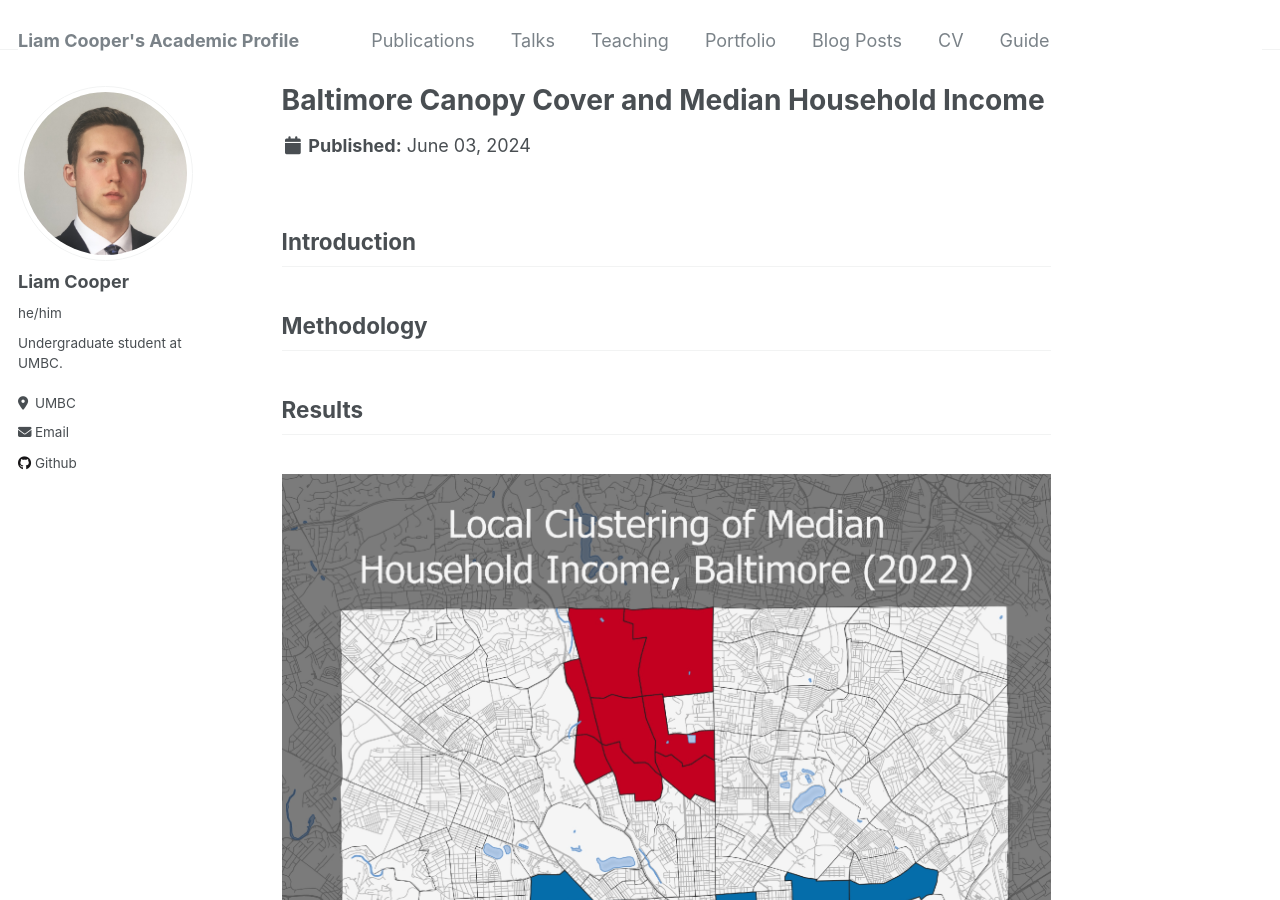
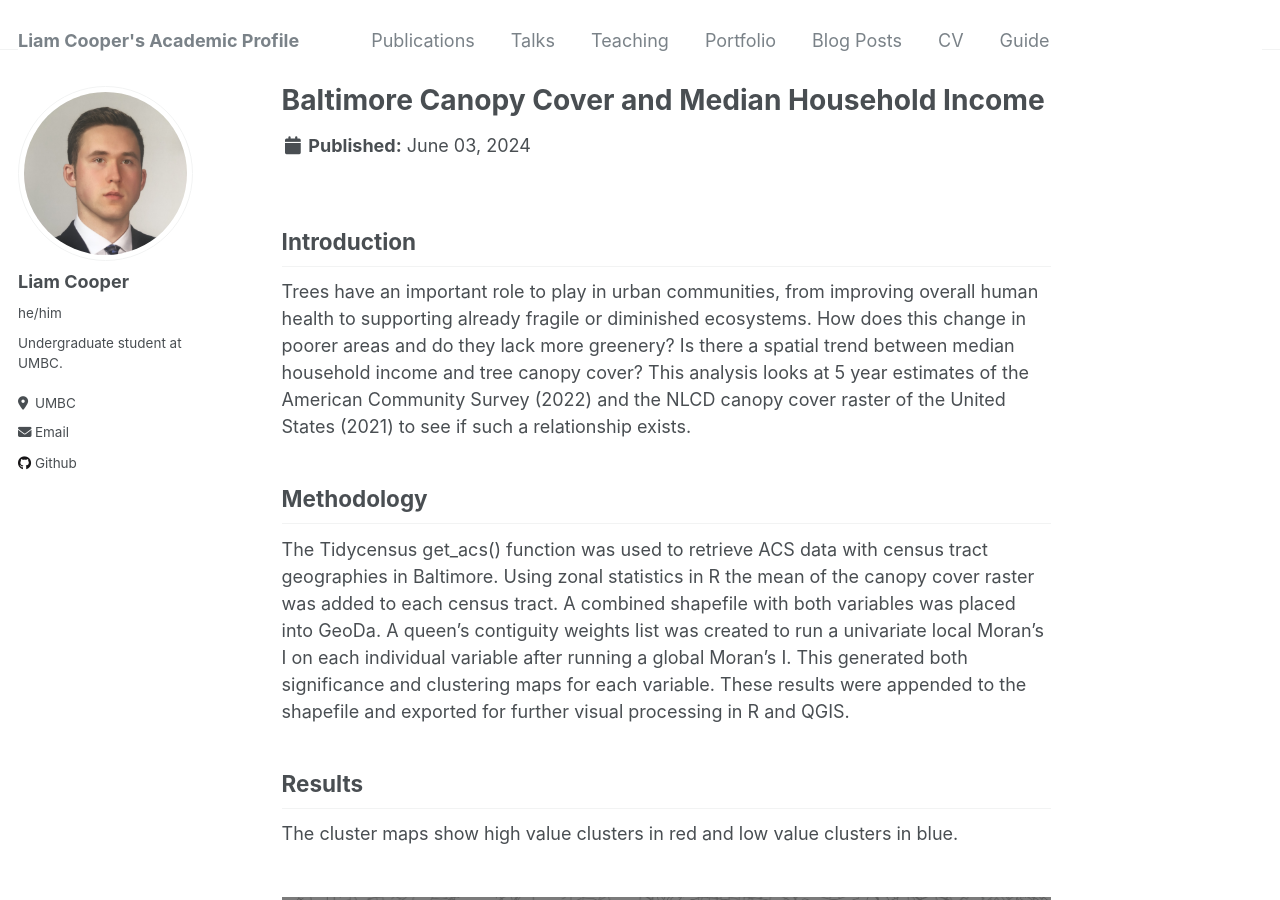
Before and after one commit to liamcooper24/liamcooper24, a Jekyll site: the page built from _portfolio/486_final.md, in a window 1280 px wide and 900 px high. Built offline with Jekyll 4.4.1, drawn with Linux system fonts in a browser that asks for light colours.

Commit message:
Update 486_final.md

```diff
--- a/_portfolio/486_final.md
+++ b/_portfolio/486_final.md
@@ -5,15 +5,14 @@ collection: portfolio
 ---
 
 ## Introduction
-
+Trees have an important role to play in urban communities, from improving overall human health to supporting already fragile or diminished ecosystems. How does this change in poorer areas and do they lack more greenery? Is there a spatial trend between median household income and tree canopy cover? This analysis looks at 5 year estimates of the American Community Survey (2022) and the NLCD canopy cover raster of the United States (2021) to see if such a relationship exists.
 ## Methodology
-
+The Tidycensus get_acs() function was used to retrieve ACS data with census tract geographies in Baltimore. Using zonal statistics in R the mean of the canopy cover raster was added to each census tract. A combined shapefile with both variables was placed into GeoDa. A queen's contiguity weights list was created to run a univariate local Moran's I on each individual variable after running a global Moran's I. This generated both significance and  clustering maps for each variable. These results were appended to the shapefile and exported for further visual processing in R and QGIS.
 ## Results
+The cluster maps show high value clusters in red and low value clusters in blue.
 
 <br/><img src='/images/mhhi_clusters_large.png'>
 
 <br/><img src='/images/conus_clusters_large.png'>
 
 <br/><img src='/images/bivariate_choropleth_large.png'>
-
-## Quick References
```
